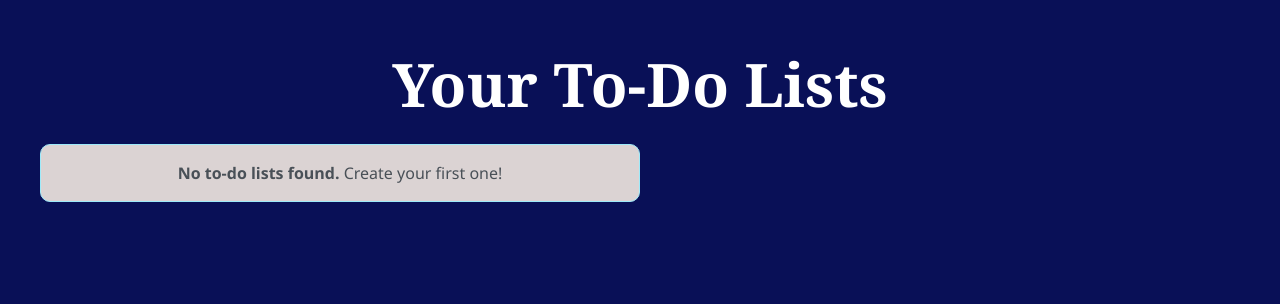
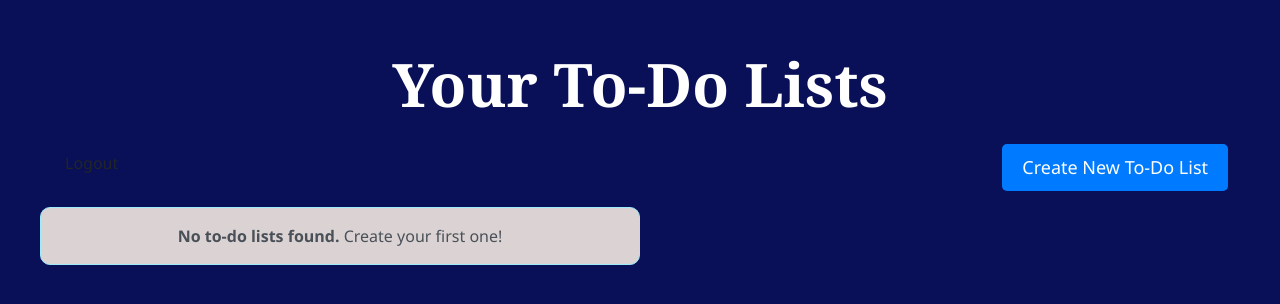
Before and after one commit to michaeltamba/uts-webprog, a PHP site: page /ToDoList.php in a window 1280 px wide. Shown: the top 304 px of the page. Run offline with PHP 8.4, Linux system fonts and the light colour scheme; a user stored in the database is signed in; data that the repository does not hold is empty.

Commit message:
Update ToDoList.php

```diff
--- a/ToDoList.php
+++ b/ToDoList.php
@@ -37,6 +37,15 @@ $todo_lists = $stmt->fetchAll();
 
 <div class="container mt-5">
     <h1 class="text-center mb-4">Your To-Do Lists</h1>
+
+    <!-- Tombol untuk Logout dan Membuat To-Do List baru -->
+    <div class="d-flex justify-content-between mb-3">
+        <!-- Tombol Logout -->
+        <a href="logout.php" class="btn logout-btn">Logout</a>
+
+        <!-- Tombol Create To-Do List -->
+        <a href="create.php" class="btn create-btn">Create New To-Do List</a>
+    </div>
 
 
 
```
